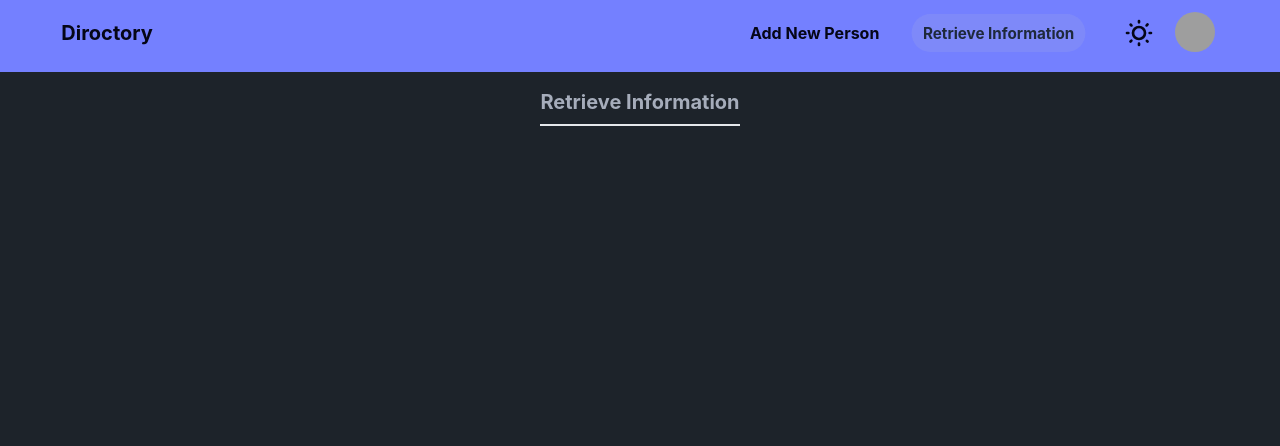
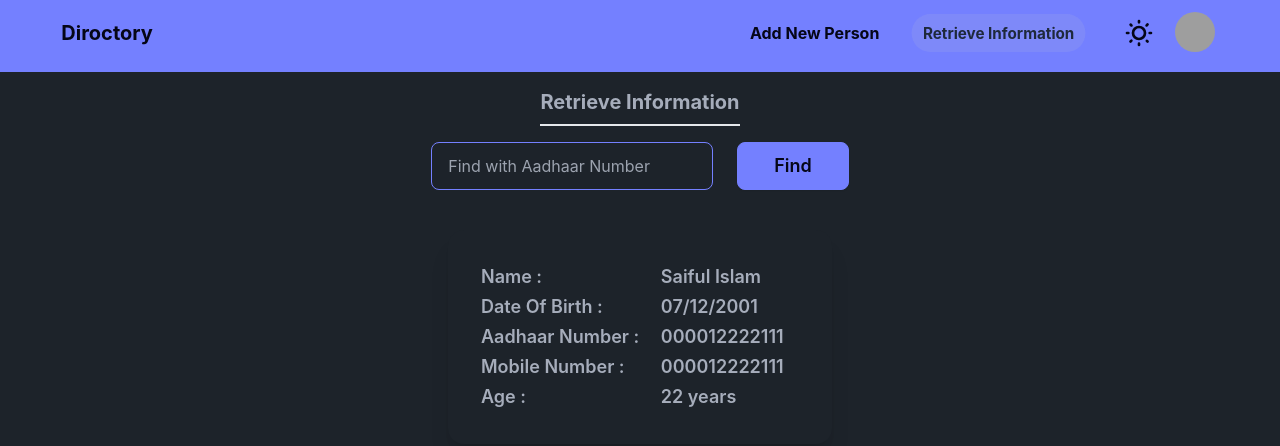
Before and after one commit to saifulislam05/Directory-App, a React (Create React App) app: page /retrieve in a window 1280 px wide. Shown: the top 446 px of the page. Built offline with nearby package versions, Linux system fonts and the light colour scheme; grey boxes are pictures that could not be loaded.

Commit message:
Retrieve page design done

```diff
--- a/src/Pages/Retrieve.js
+++ b/src/Pages/Retrieve.js
@@ -1,13 +1,58 @@
-import React from 'react'
+import React, { useState } from "react";
 
 const Retrieve = () => {
+  const [aadhaarInput, setAadhaarInput] = useState("");
   return (
     <div className="w-11/12 mx-auto ">
       <h1 className="text-xl font-bold w-fit mx-auto border-b-2 pb-2 my-4">
         Retrieve Information
       </h1>
+      <div className="">
+        <div className="w-full flex flex-col md:flex-row justify-center items-center mx-auto gap-6">
+          <input
+            type="text"
+            placeholder="Find with Aadhaar Number"
+            className="input input-primary min-w-64"
+          />
+          <button className="btn btn-primary px-9 text-lg">Find</button>
+        </div>
+        <div className="card w-full md:w-96 bg-base-100 shadow-xl mx-auto mt-10">
+          <div className="card-body">
+            <table>
+              <tbody className="text-lg font-semibold">
+                <tr>
+                  <td>Name :</td>
+                  <td>Saiful Islam</td>
+                </tr>
+                <tr>
+                  <td>Date Of Birth :</td>
+                  <td>07/12/2001</td>
+                </tr>
+                <tr>
+                  <td>Aadhaar Number :</td>
+                  <td>000012222111</td>
+                </tr>
+                <tr>
+                  <td>Mobile Number :</td>
+                  <td>000012222111</td>
+                </tr>
+                <tr>
+                  <td>Age :</td>
+                  <td>22 years</td>
+                </tr>
+              </tbody>
+            </table>
+
+            {/* <h2 className="card-title">Name: Saiful Islam</h2>
+            <h2 className="card-title">Date Of Birth: 07/12/2001</h2>
+            <h2 className="card-title">Aadhaar No.: 000012222111</h2>
+            <h2 className="card-title">Mobile No.: 000012222111</h2>
+            <h2 className="card-title">Age: 22 Years</h2> */}
+          </div>
+        </div>
+      </div>
     </div>
   );
-}
+};
 
-export default Retrieve
+export default Retrieve;
--- a/src/components/Header/NavLinks.js
+++ b/src/components/Header/NavLinks.js
@@ -8,14 +8,14 @@ const NavLinks = () => {
     <ul className="flex mr-4 *:px-3 *:py-2 gap-4 font-bold *:cursor-pointer *:duration-500">
       <li
         className={`hover:scale-95 text-primary-content rounded-3xl ${
-          path == "/" ? "text-slate-800 scale-95 bg-[#cccccc1e]" : ""
+          path === "/" ? "text-slate-800 scale-95 bg-[#cccccc1e]" : ""
         }`}
       >
         <Link to="">Add New Person</Link>
       </li>
       <li
         className={`hover:scale-95 text-primary-content rounded-3xl ${
-          path == "/retrieve" ? "text-slate-800 scale-95 bg-[#cccccc1e]" : ""
+          path === "/retrieve" ? "text-slate-800 scale-95 bg-[#cccccc1e]" : ""
         }`}
       >
         <Link to="retrieve"> Retrieve Information</Link>
```
